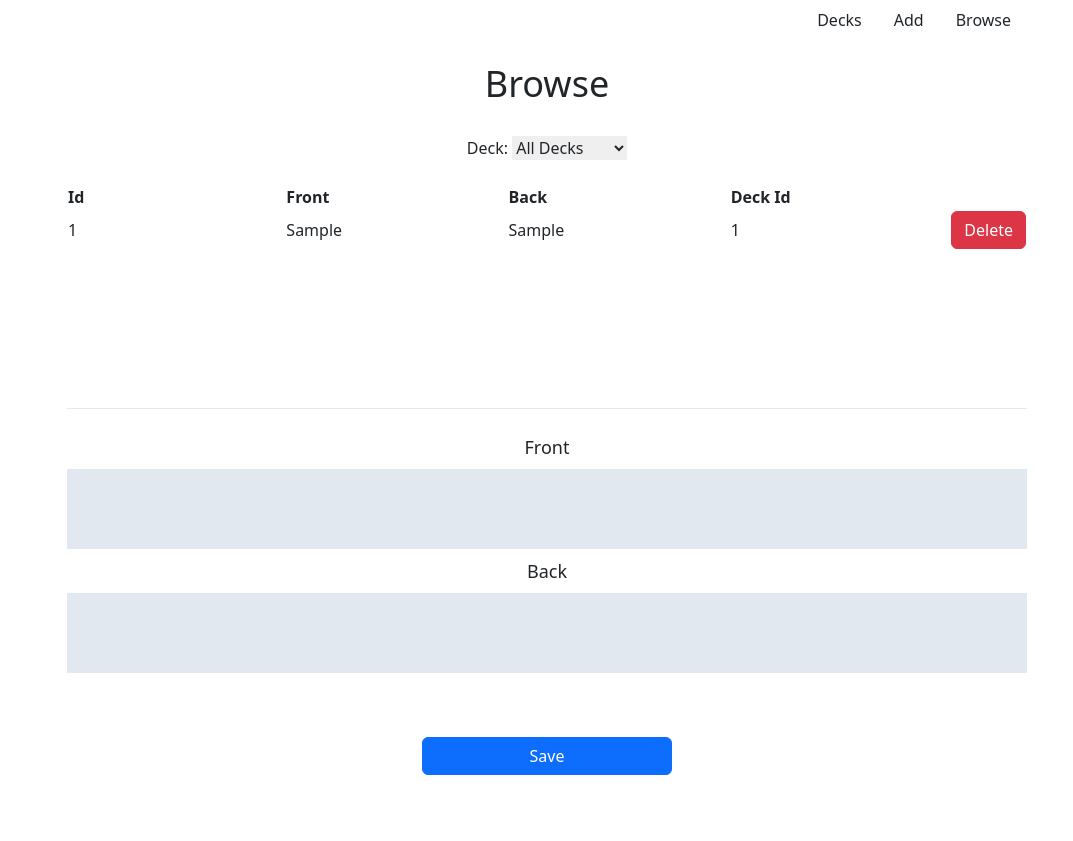
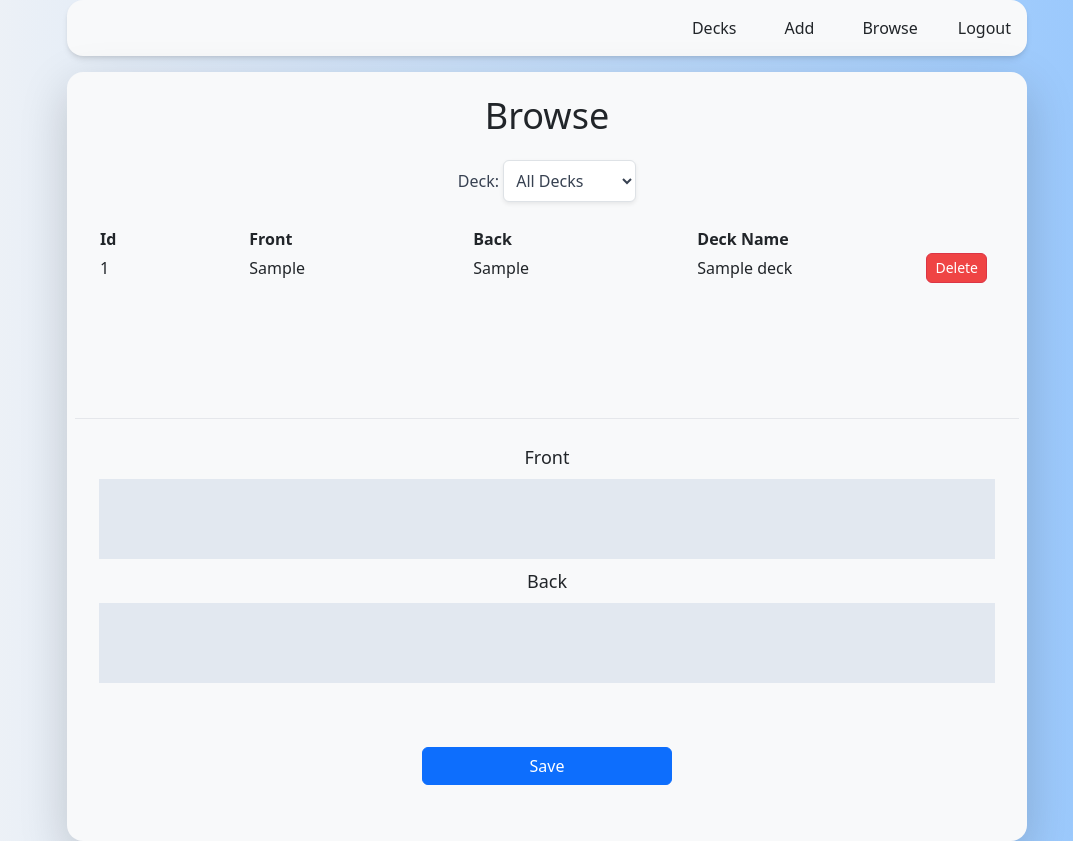
Before and after one commit to wade-loccisano/flask-flashcards, a Flask app: page /browse in a window 1280 px wide. Shown: the whole page, without its empty margins (93-1166 px from the left). Before the commit the page ends 775 px from the top, so only its background shows below. Run offline with Flask 3, Linux system fonts and the light colour scheme; a user stored in the database is signed in; tables that the repository leaves empty hold one stand-in row (values such as "Sample post"); some libraries are stand-ins or nearby versions.

Commit message:
Add styling and new layouts to all pages,

```diff
--- a/app/blueprints/browse/routes.py
+++ b/app/blueprints/browse/routes.py
@@ -16,6 +16,7 @@ def browse():
             db.session.query(Card)
             .join(Deck)
             .filter(Deck.user_id == current_user.id)
+            .add_columns(Deck.name)
             .all()
         )
 
--- a/app/blueprints/simple/routes.py
+++ b/app/blueprints/simple/routes.py
@@ -6,7 +6,7 @@ from app.extensions.seed import seed_database
 
 @bp.route("/")
 def index():
-    return render_template("index.html")
+    return render_template("login.html")
 
 
 @bp.route("/seed", methods=["POST"])
--- a/app/resources/styles/browse.css
+++ b/app/resources/styles/browse.css
@@ -1,5 +1,13 @@
-.new-class {
-    background-color: yellow;
+.card-row:hover {
+    background-color: gray;
+}
+
+.selected-line {
+    background-color: yellow !important;
     color: black;
     padding: 10px;
-    }
+}
+
+.selected-line:hover {
+    background-color: green !important;
+}
--- a/app/templates/base.html
+++ b/app/templates/base.html
@@ -15,8 +15,8 @@
     <script src="https://cdn.jsdelivr.net/npm/bootstrap@5.3.0-alpha3/dist/js/bootstrap.bundle.min.js"></script>
     <script src="https://cdn.tailwindcss.com"></script>
 </head>
-<body>
-    <div class="container mx-auto max-w-5xl h-screen px-8">
+<body class="bg-gradient-to-r from-gray-100 to-blue-300">
+    <div class="container mx-auto max-w-5xl h-[calc(100vh-76px)] px-8">
         {% if current_user.is_authenticated %}
             {% include 'navbar.html' %}
         {% endif %}
--- a/app/templates/browse.html
+++ b/app/templates/browse.html
@@ -6,41 +6,35 @@
 
 {% block content %}
 <div class="h-full w-full">
+    <div class="mt-3 p-2 bg-[#f8f9fa] rounded-2xl shadow-lg">
         <form id="browse-form" name="browse-form" action="/browse" method="POST">
-        <div class="flex flex-col border-b items-center min-w-full">
-            <div class="my-4">
+            <div class="flex flex-col border-b items-center min-w-full px-4">
+                <div class="my-3">
                     <h1 class="text-4xl">Browse</h1>
                 </div>
                 <div class="mt-2 mb-4">
-                    <label for="deck">Deck:</label>
-                    <select id="deck-select" name="deck-select-input" data-selected-deck="{{ selected_deck_id or "" }}">
-                    <!-- <select name="deck" id="deck-select"> -->
+                    <label for="deck" class="text-gray-700 font-medium">Deck:</label>
+                        <select id="deck-select" name="deck-select-input" data-selected-deck="{{ selected_deck_id or "" }}"
+                        class="p-2 bg-white border border-gray-300 rounded shadow-sm focus:ring-2 focus:ring-blue-400 focus:border-blue-400 text-gray-700 max-w-[250px]">
                             <option value="">All Decks</option>
                             {% for deck in decks %}
                                 <option value="{{ deck.id }}" {% if deck.id|string == selected_deck_id %}selected{% endif %}>{{ deck.name }}</option>
                             {% endfor %}
                         </select>
                 </div>
-            <div class="w-full h-56 overflow-x-hidden">
-                <table id="browse-table" class="table-auto w-full">
+                <div class="h-48 overflow-y-scroll w-full">
+                    <table id="browse-table" class="table-auto w-full border-collapse">
                         <thead>
                             <tr>
-                            <th class="w-1/4">Id</th>
+                                <th class="w-1/6">Id</th>
                                 <th class="w-1/4">Front</th>
                                 <th class="w-1/4">Back</th>
-                            <th class="w-1/4">Deck Id</th>
-                            <th class="w-1/5"></th>
+                                <th class="w-1/6">Deck Name</th>
+                                <th class="w-auto text-right"></th>
                             </tr>
                         </thead>
                         <tbody class="overflow-y-scroll">
-                        <!-- <tr>
-                            <td>1</td>
-                            <td>Wade</td>
-                            <td>email@email.com</td>
-                            <td>Deck</td>
-                        </tr> -->
-                        <!-- {% set filtered_cards = cards | selectattr("deck_id", "equalto", "deck.id") | list %} -->
-                        {% for card in cards %}
+                            {% for card, deck_name in cards %}
                                 <tr
                                     id="card-row-{{ card.id }}"
                                     class="card-row"
@@ -53,11 +47,11 @@
                                     <td>{{ card.id }}</td>
                                     <td>{{ card.front }}</td>
                                     <td>{{ card.back }}</td>
-                                <td>{{ card.deck_id }}</td>
-                                <td>
+                                    <td class="overflow-auto text-wrap">{{ deck_name }}</td>
+                                    <td class="text-right pr-2">
                                         <button
                                             type="button"
-                                        class="btn btn-danger"
+                                            class="btn btn-danger px-2 py-1 text-sm bg-red-500 text-white rounded-md hover:bg-red-600"
                                             data-bs-toggle="modal"
                                             data-bs-target="#deleteCardModal"
                                             data-deck-id="{{ card.deck_id }}"
@@ -73,7 +67,7 @@
                     </table>
                 </div>
             </div>
-        <div class="flex flex-col items-center my-4">
+            <div class="flex flex-col items-center m-4">
                 <textarea class="hidden resize-none" id="card-input-deckId" name="deckId"></textarea>
                 <textarea class="hidden resize-none" id="card-input-cardId" name="cardId"></textarea>
                 <div class="text-2xl flex flex-col items-center min-h-[35vh] min-w-full gap-2">
@@ -86,7 +80,7 @@
                     </div>
                     <textarea id="card-input-back" name="back" class="bg-slate-200 w-full p-2  resize-none"></textarea>
                 </div>
-            <div class="py-4">
+                <div class="my-4">
                     <div id="reveal-button" class="">
                         <button
                             class="btn btn-primary min-w-[250px]"
@@ -98,6 +92,7 @@
                 </div>
             </div>
         </form>
+    </div>
 </div>
 
 <!-- Delete card Modal -->
@@ -142,13 +137,13 @@
     });
 
     function selectCard(item) {
-        const prevElem = document.getElementsByClassName("new-class");
+        const prevElem = document.getElementsByClassName("selected-line");
         if (prevElem.length > 0) {
-            prevElem[0].classList.remove("new-class")
+            prevElem[0].classList.remove("selected-line")
         }
 
         const element = document.getElementById(item.id);
-        element.classList.add("new-class");
+        element.classList.add("selected-line");
 
         const front = item.dataset.front;
         const back = item.dataset.back;
@@ -162,9 +157,9 @@
     }
 
     function unselectCard(deckId) {
-        const prevElem = document.getElementsByClassName("new-class");
+        const prevElem = document.getElementsByClassName("selected-line");
         if (prevElem.length > 0) {
-            prevElem[0].classList.remove("new-class")
+            prevElem[0].classList.remove("selected-line")
         }
         document.getElementById("card-input-front").value = null;
         document.getElementById("card-input-back").value = null;
--- a/app/templates/decks.html
+++ b/app/templates/decks.html
@@ -6,8 +6,9 @@
 
 {% block content %}
 <div class="h-full w-full">
+    <div class="mt-3 p-2 bg-[#f8f9fa] rounded-2xl shadow-lg">
         <div class="flex flex-col border-b items-center min-w-full">
-        <div class="my-4">
+            <div class="my-3">
                 <h1 class="text-4xl">Your Decks</h1>
             </div>
             <div class="mt-2 mb-4">
@@ -24,7 +25,7 @@
                 </button>
             </div>
         </div>
-    <ul class="flex flex-col items-center my-4">
+        <ul class="flex flex-col items-center m-4">
             {% for deck in decks %}
                 <li class="pb-4 pt-2 border-b flex flex-col items-center md:flex-row md:justify-between min-w-full">
                     <div class="flex flex-col items-center md:items-baseline">
@@ -58,6 +59,7 @@
                 </li>
             {% endfor %}
         </ul>
+    </div>
 </div>
 
 <!-- New Deck Modal -->
--- a/app/templates/navbar.html
+++ b/app/templates/navbar.html
@@ -2,23 +2,25 @@
     <!-- <link rel="stylesheet" href="{{ url_for('static', filename='/index.css') }}"> -->
 {% endblock %}
 
-<nav>
+<nav class="bg-[#f8f9fa] rounded-2xl shadow-md">
     <ul class="flex justify-end">
         <!-- <li class="my-2 p-2 hover:bg-slate-200 rounded-full"><a href="/">Welcome</a></li> -->
-        <li class="p-2">
+        <li class="p-3">
             <a href="/decks"
             class="p-2 hover:bg-slate-200 rounded-full"
             >Decks</a>
         </li>
-        <li class="p-2">
+        <li class="p-3">
             <a href="/add"
             class="p-2 hover:bg-slate-200 rounded-full"
             >Add</a>
         </li>
-        <li class="p-2">
+        <li class="p-3">
             <a href="/browse"
-            class="p-2 hover:bg-slate-200 rounded-full"
-            >Browse</a>
+                class="p-2 hover:bg-slate-200 rounded-full"
+            >
+                    Browse
+            </a>
         </li>
         <!-- <li class="p-2">
             <a href="/"
@@ -30,5 +32,18 @@
             class="p-2 hover:bg-slate-200 rounded-full"
             >Profile</a>
         </li> -->
+        <li class="p-2">
+            <form
+                class="p-2 hover:bg-slate-200 rounded-full"
+                method="POST"
+                action="{{ url_for('auth_blueprint.logout')}}"
+            >
+                <button
+                    type="submit"
+                >
+                    Logout
+                </button>
+            </form>
+        </li>
     </ul>
 </nav>
```
Also changed, not shown: app/templates/add.html (+9 -9 lines), app/templates/login.html (+6 -7 lines). Lines whose indentation alone changed are shown as unchanged.
